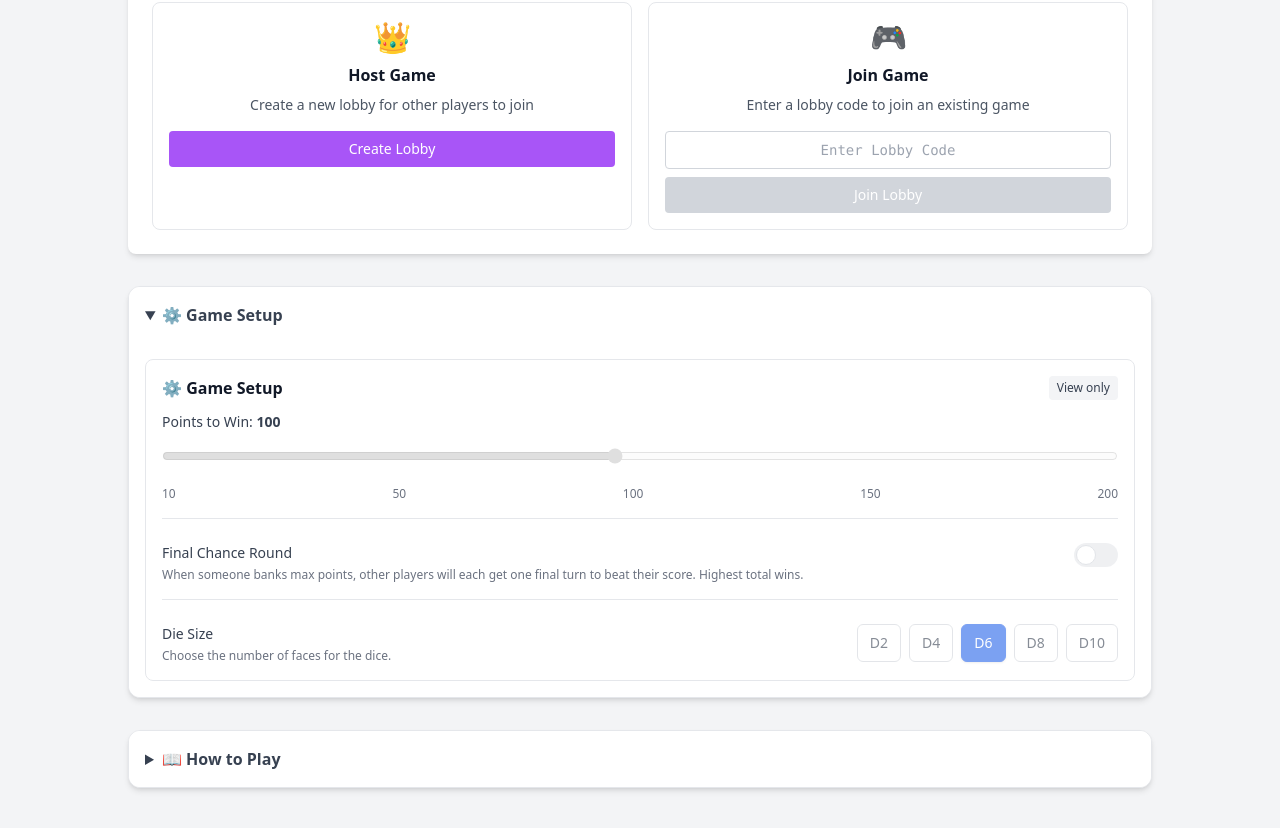
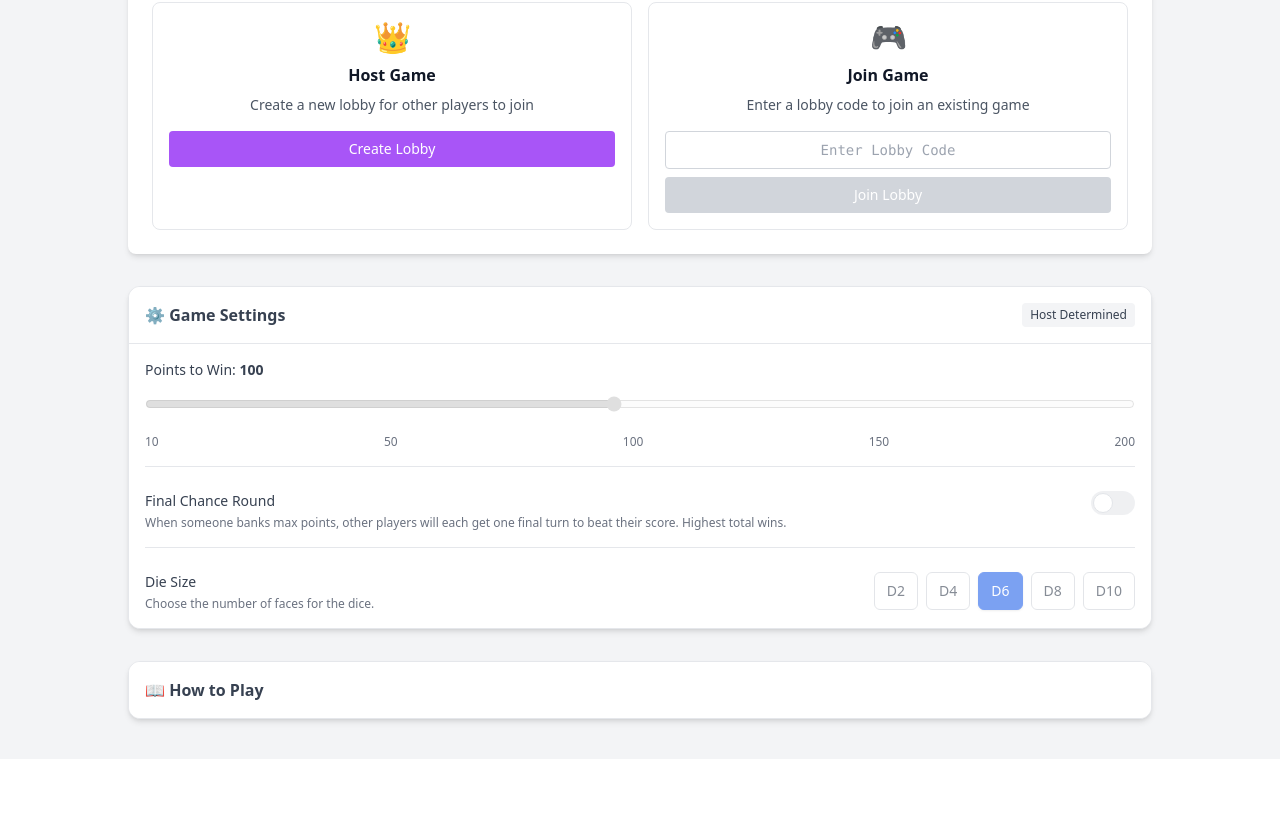
Before and after one commit to SBurrell23/PigGame, a Vue app: page / in a window 1280 px wide. Shown: the part 274-1102 px from the top of the page. After the commit the page ends 1033 px from the top, so only its background shows below. Built offline with nearby package versions, Linux system fonts and the light colour scheme.

Commit message:
all working settings up to this point

```diff
--- a/src/App.vue
+++ b/src/App.vue
@@ -361,6 +361,7 @@ onMounted(() => {
               :is-host="connectionManager?.state?.isHost || false"
               :locked="false"
               :auto-open="true"
+              :game-over="false"
               @settings-changed="onLobbySettingsChanged"
             />
           </div>
@@ -394,6 +395,7 @@ onMounted(() => {
               :is-host="connectionManager?.state?.isHost || false"
               :locked="!(connectionManager?.state?.isHost && isGameOver)"
               :auto-open="isGameOver"
+              :game-over="isGameOver"
               @settings-changed="onLobbySettingsChanged"
             />
           </div>
--- a/src/components/GameBoard.vue
+++ b/src/components/GameBoard.vue
@@ -313,7 +313,7 @@ const rollDice = () => {
   // Send rolling start event using host-relay pattern
   if (props.isHost) {
     // Host generates the dice result immediately
-    const diceResult = Math.floor(Math.random() * 6) + 1
+  const diceResult = Math.floor(Math.random() * dieSize.value) + 1
     gameState.dice = diceResult
     gameState.isRolling = true
 
@@ -724,6 +724,8 @@ const handleGameAction = (action) => {
 
       const startingPlayerName2 = getPlayerName(players.value[gameState.currentPlayer]?.id)
       showNotification(`🎮 New game started! ${startingPlayerName2} goes first!`, 'info', 3000)
+  // Inform parent (App.vue) that the game is now active again so it can re-lock settings for non-hosts
+  try { emit('game-active') } catch (e) {}
       break
 
     case 'SUCCESSFUL_ROLL':
@@ -1488,12 +1490,12 @@ defineExpose({
               </p>
             </div>
 
-            <div v-if="isHost" class="flex justify-center">
+            <div v-if="isHost" class="flex">
               <button
                 @click="newGame"
-                class="px-8 py-4 bg-gradient-to-r from-purple-500 to-indigo-500 text-white font-bold text-lg rounded-xl hover:from-purple-600 hover:to-indigo-600 transition-all duration-200 shadow-lg hover:shadow-xl transform hover:scale-105"
+                class="w-full px-8 py-4 bg-gradient-to-r from-purple-500 to-indigo-500 text-white font-bold text-lg rounded-xl hover:from-purple-600 hover:to-indigo-600 transition-all duration-200 shadow-lg hover:shadow-xl transform hover:scale-105"
               >
-                🎮 New Game
+                🚀 New Game
               </button>
             </div>
           </div>
--- a/src/components/GameRules.vue
+++ b/src/components/GameRules.vue
@@ -1,9 +1,9 @@
 <template>
   <details class="bg-white dark:bg-gray-800 rounded-xl shadow-md border border-gray-200 dark:border-gray-600 overflow-hidden transition-colors duration-300">
-    <summary class="p-4 bg-white dark:bg-gray-800 cursor-pointer hover:bg-gray-50 dark:hover:bg-gray-700 transition-colors font-semibold text-gray-700 dark:text-gray-300">
+    <summary class="p-4 bg-white dark:bg-gray-800 cursor-pointer hover:bg-gray-50 dark:hover:bg-gray-700 transition-colors font-semibold text-gray-700 dark:text-gray-300 list-none">
       📖 How to Play
     </summary>
-    <div class="p-4 bg-white dark:bg-gray-800 transition-colors duration-300">
+    <div class="p-4 bg-white dark:bg-gray-800 transition-colors duration-300 border-t border-gray-200 dark:border-gray-700">
       <ul class="text-sm text-gray-600 dark:text-gray-400 space-y-2 transition-colors duration-300">
         <li class="flex items-center"><span class="text-green-500 mr-2">🎲</span> Roll the dice to accumulate points for your turn.</li>
         <li class="flex items-center"><span class="text-yellow-500 mr-2">💰</span> "Bank Points" to save your turn points and pass to next player.</li>
@@ -13,3 +13,9 @@
     </div>
   </details>
 </template>
+
+<style scoped>
+/* Hide the default disclosure triangle to match Game Settings */
+summary::-webkit-details-marker { display: none; }
+summary::marker { content: none; }
+</style>
--- a/src/components/GameSetup.vue
+++ b/src/components/GameSetup.vue
@@ -44,17 +44,8 @@ const dieSize = computed({
 </script>
 
 <template>
-  <div class="bg-white dark:bg-gray-800 border border-gray-200 dark:border-gray-600 rounded-lg p-4 transition-colors duration-300">
-    <div class="flex items-center justify-between mb-3">
-      <h4 class="text-md font-semibold text-gray-900 dark:text-gray-100 transition-colors duration-300">
-        ⚙️ Game Setup
-      </h4>
-      <span class="text-xs px-2 py-1 rounded bg-gray-100 dark:bg-gray-700 text-gray-700 dark:text-gray-300">
-        {{ locked ? 'Locked during game' : (isHost ? 'Host controls' : 'View only') }}
-      </span>
-    </div>
-
-  <div class="space-y-4">
+  <div>
+    <div class="space-y-4">
       <label class="block text-sm font-medium text-gray-700 dark:text-gray-300 transition-colors duration-300">
         Points to Win: <span class="font-semibold">{{ pointsToWin }}</span>
       </label>
@@ -75,7 +66,7 @@ const dieSize = computed({
         <span>200</span>
       </div>
 
-      <div class="pt-2 border-t border-gray-200 dark:border-gray-700"></div>
+  <div class="pt-2 border-t border-gray-200 dark:border-gray-700"></div>
       <div class="flex items-start justify-between gap-3">
         <div>
           <label class="block text-sm font-medium text-gray-700 dark:text-gray-300 transition-colors duration-300">
@@ -101,7 +92,7 @@ const dieSize = computed({
       </div>
 
       <!-- Page break -->
-      <div class="pt-2 border-t border-gray-200 dark:border-gray-700"></div>
+  <div class="pt-2 border-t border-gray-200 dark:border-gray-700"></div>
 
       <!-- Die Size Selector (distinct visual from slider) -->
       <div class="flex items-start justify-between gap-3">
--- a/src/components/GameSetupDropdown.vue
+++ b/src/components/GameSetupDropdown.vue
@@ -5,7 +5,8 @@ const props = defineProps({
   settings: { type: Object, required: true },
   isHost: { type: Boolean, default: false },
   locked: { type: Boolean, default: false },
-  autoOpen: { type: Boolean, default: false }
+  autoOpen: { type: Boolean, default: false },
+  gameOver: { type: Boolean, default: false }
 })
 
 const emit = defineEmits(['settings-changed'])
@@ -17,10 +18,17 @@ const onChanged = (s) => {
 
 <template>
   <details :open="autoOpen" class="bg-white dark:bg-gray-800 rounded-xl shadow-md border border-gray-200 dark:border-gray-600 overflow-hidden transition-colors duration-300">
-    <summary class="p-4 bg-white dark:bg-gray-800 cursor-pointer hover:bg-gray-50 dark:hover:bg-gray-700 transition-colors font-semibold text-gray-700 dark:text-gray-300">
-      ⚙️ Game Setup
+  <summary class="flex w-full items-center justify-between gap-3 p-4 bg-white dark:bg-gray-800 cursor-pointer hover:bg-gray-50 dark:hover:bg-gray-700 transition-colors text-gray-700 dark:text-gray-300">
+      <span class="font-semibold">⚙️ Game Settings</span>
+      <span class="ml-4 text-xs px-2 py-1 rounded bg-gray-100 dark:bg-gray-700 text-gray-700 dark:text-gray-300">
+        {{
+          isHost
+            ? (locked ? 'Locked During Game' : 'Host Controls')
+            : ((gameOver || !locked) ? 'Host Determined' : 'Locked During Game')
+        }}
+      </span>
     </summary>
-    <div class="p-4 bg-white dark:bg-gray-800 transition-colors duration-300">
+  <div class="p-4 bg-white dark:bg-gray-800 transition-colors duration-300 border-t border-gray-200 dark:border-gray-700">
       <GameSetup
         :settings="settings"
         :is-host="isHost"
```
